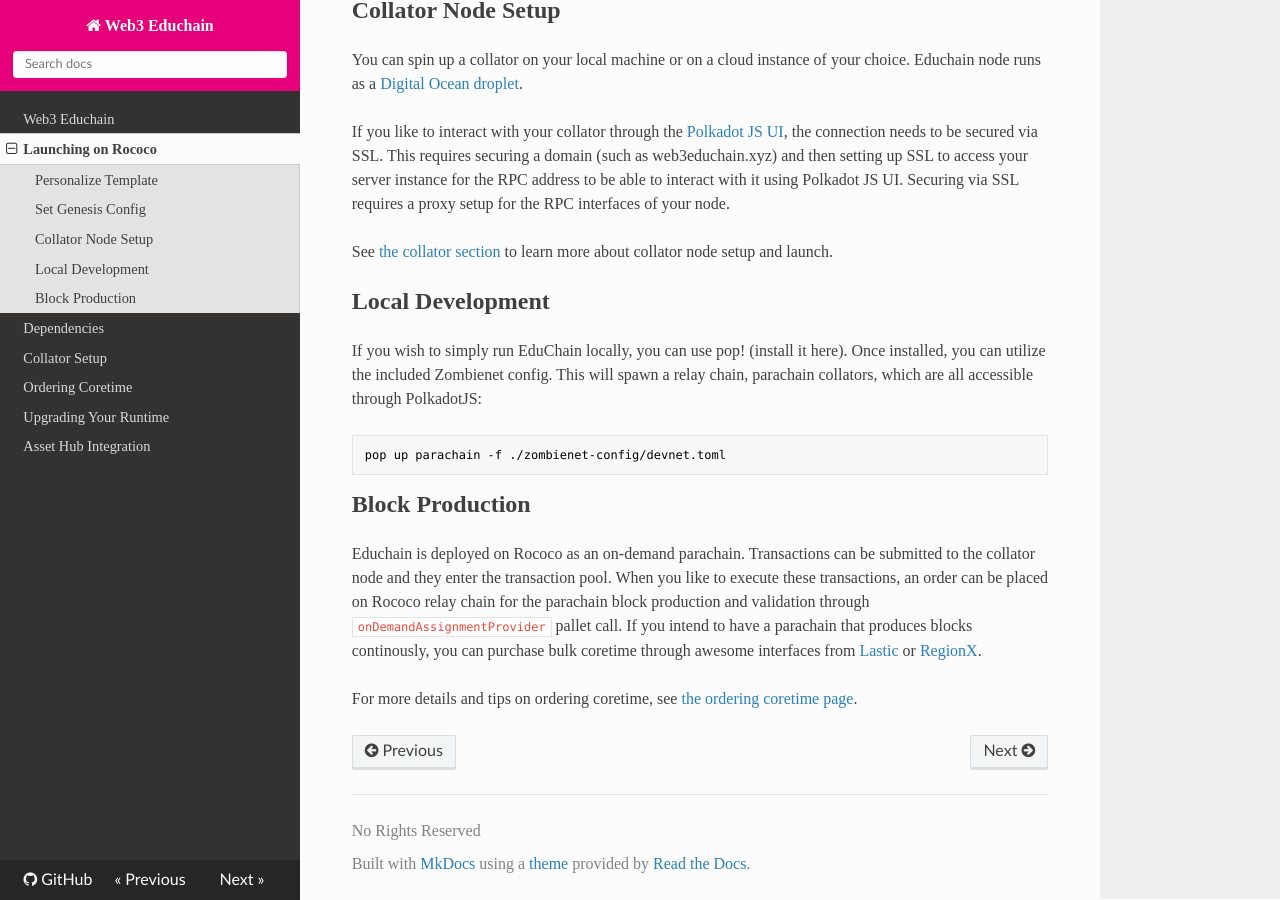
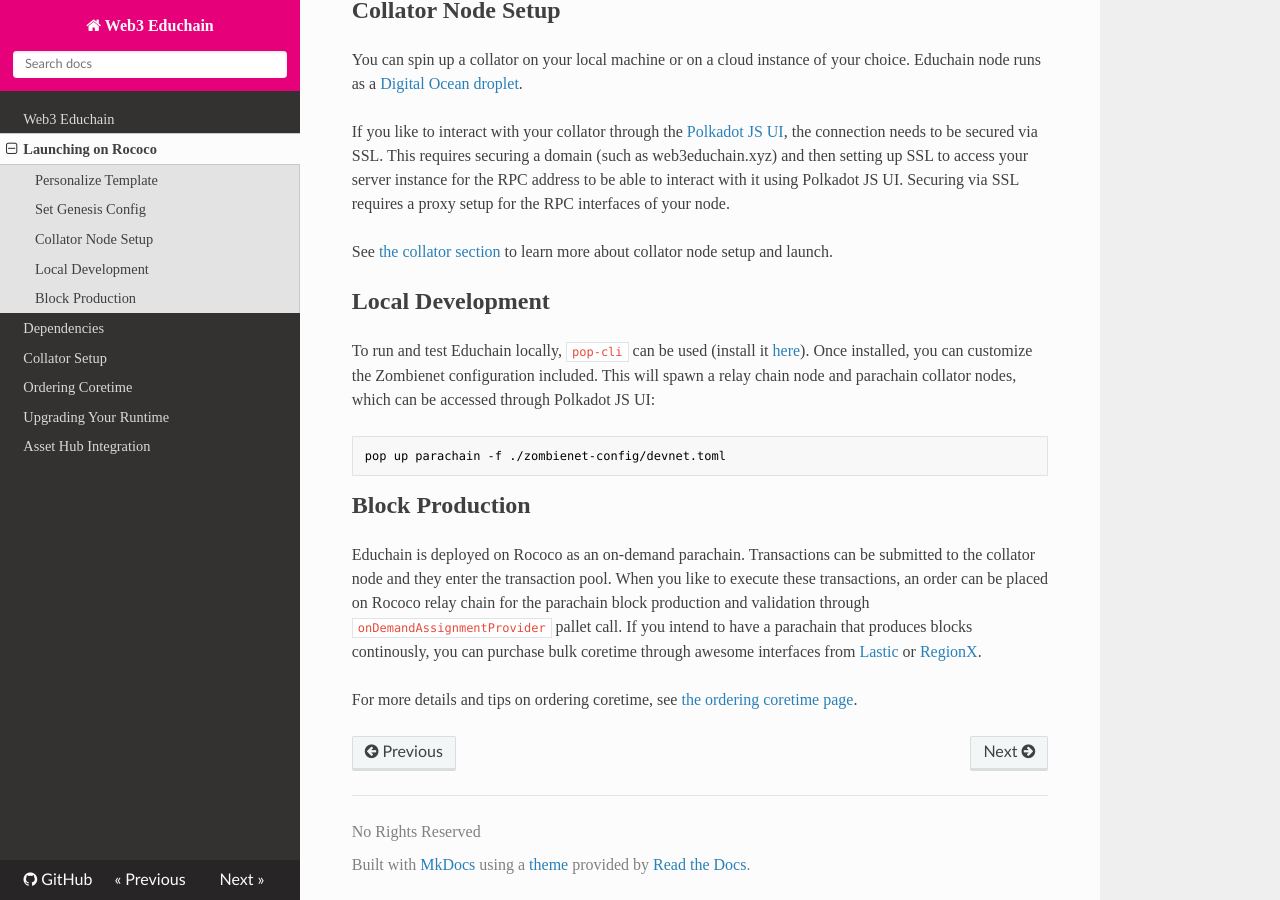
Before and after one commit to w3f/educhain, an MkDocs documentation site: the page built from docs/launch.md, in a window 1280 px wide and 900 px high, scrolled down 861 px. Built offline with MkDocs 1.6.1, drawn with Linux system fonts in a browser that asks for light colours; nearby versions of some CDN libraries.

Commit message:
Update docs/launch.md
Co-authored-by: Radha <86818441+DrW3RK@users.noreply.github.com>

````diff
--- a/docs/launch.md
+++ b/docs/launch.md
@@ -35,7 +35,7 @@
 
 ## Local Development
 
-If you wish to simply run EduChain locally, you can use pop! (install it here).  Once installed, you can utilize the included Zombienet config.  This will spawn a relay chain, parachain collators, which are all accessible through PolkadotJS:
+To run and test Educhain locally, `pop-cli` can be used (install it [here](https://github.com/r0gue-io/pop-cli)).  Once installed, you can customize the Zombienet configuration included. This will spawn a relay chain node and parachain collator nodes, which can be accessed through Polkadot JS UI:
 
 ```sh
 pop up parachain -f ./zombienet-config/devnet.toml
````
